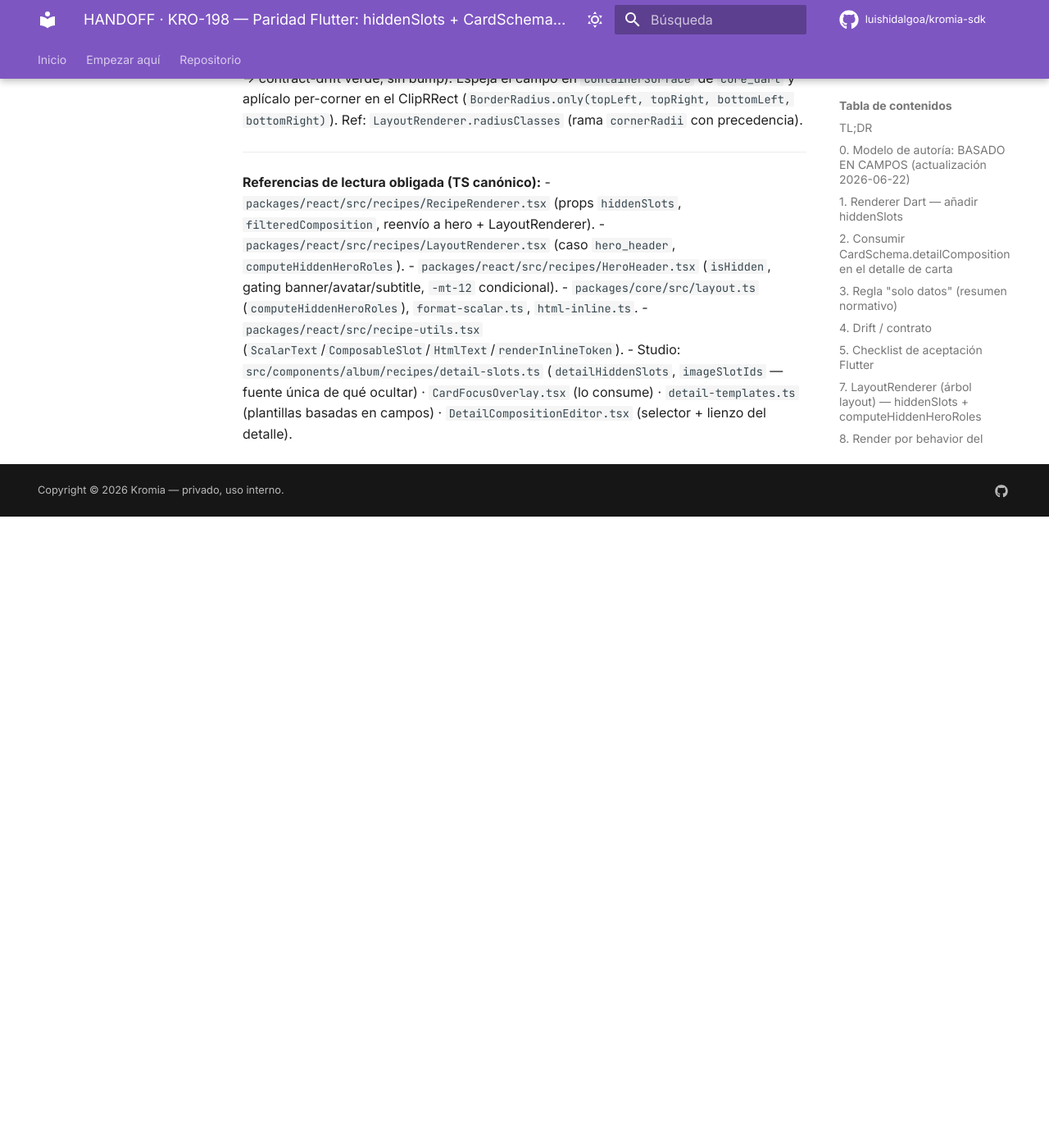
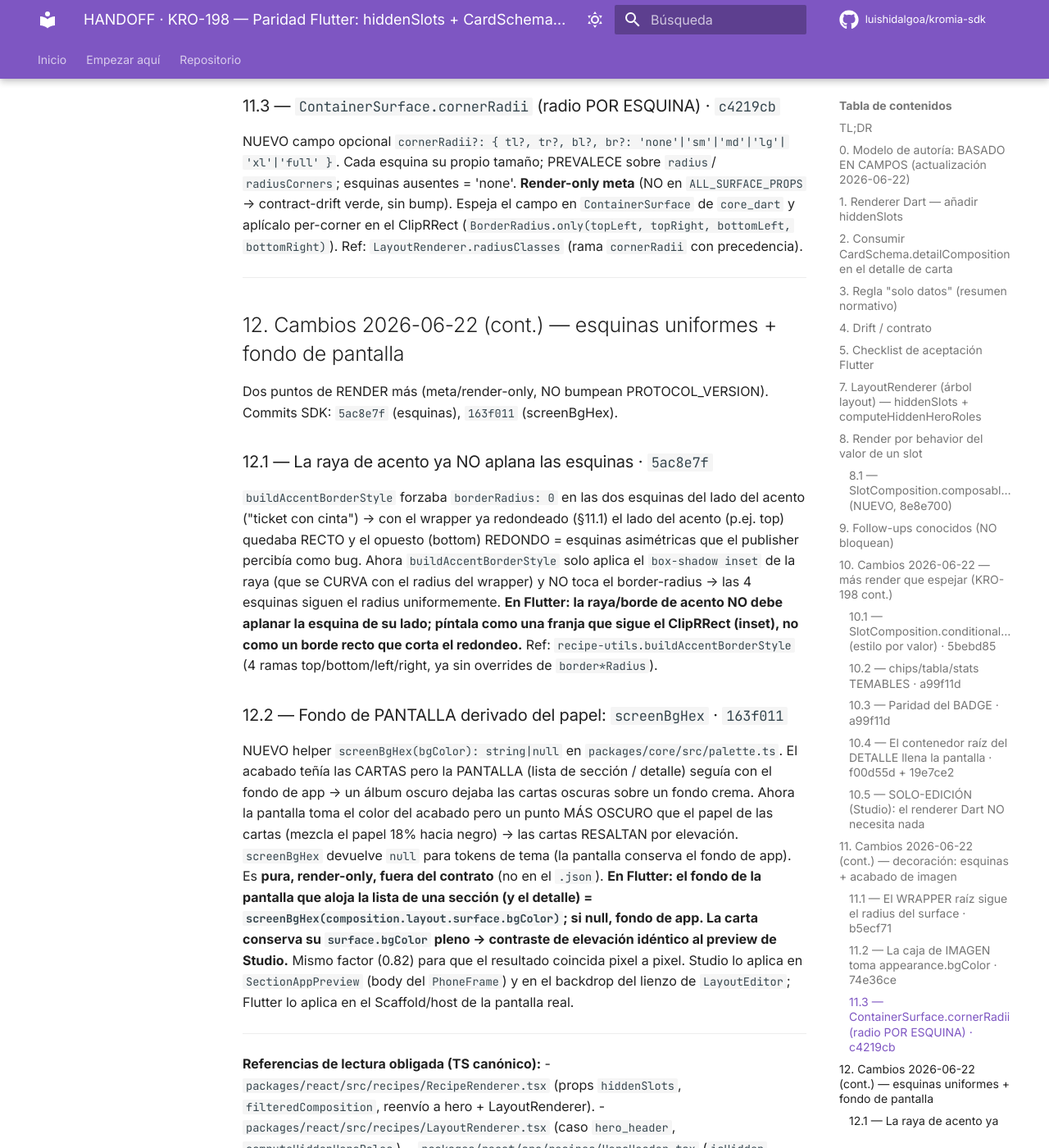
Before and after one commit to luishidalgoa/kromia-sdk, an MkDocs documentation site: the page built from docs/kro198-detail-composition-flutter.md, in a window 1280 px wide and 1400 px high, scrolled down 9967 px. Shown: the whole window at 82% size. Built offline with MkDocs 1.6.1 and Material for MkDocs 9.7.7, drawn with Linux system fonts in a browser that asks for light colours; comment, search, counter and statistics services are not loaded; before the commit the page ends 10597 px from its top, so only the background shows below that; some of the changed text lies outside the part shown.

Commit message:
docs(coordination): handoff Flutter §12 — esquinas uniformes + screenBgHex (KRO-198)
Añade §12 al doc de detalle + entrada (7) en la cola de COORDINATION: (a) la raya de
acento ya no aplana esquinas (Flutter: franja que sigue el ClipRRect), (b) screenBgHex
= fondo de pantalla derivado del papel ×0.82 (Flutter: fondo del Scaffold). Render-only.

Co-Authored-By: Claude Opus 4.8 (1M context) <noreply@anthropic.com>

```diff
--- a/docs/kro198-detail-composition-flutter.md
+++ b/docs/kro198-detail-composition-flutter.md
@@ -16,6 +16,8 @@ Ya shipeado en TS:
 4. **NUEVO (5410852)** — el detalle se construye en el **lienzo** (árbol `layout`). Para que siga siendo "solo datos" con layout-tree, `LayoutRenderer` también acepta `hiddenSlots` y oculta los roles del `hero_header` cuyo slotId esté en la lista. La decisión vive en core: **`computeHiddenHeroRoles(roles, nodeHidden, nodeSlots, hiddenSlots)`** (pura) → ver §7.
 5. **NUEVO (53808fb)** — render por **behavior** completo: currency/measurement con `behaviorConfig`, `html` seguro (`parseInlineHtml`, allowlist), code/url/email/phone/tags/url_list/email_list → ver §8.
 6. **NUEVO 2026-06-22 (§10)** — 4 puntos de render más (todos meta, render-only): `conditionalStyle` (estilo por valor, integrar en `resolveSlot`), chips/tabla/stats **temables**, paridad del **badge** (opacity/shadow + color dinámico), y el contenedor raíz del **detalle llena la pantalla**. Acabados (THEME_PRESETS) y contraste = **solo-edición, Flutter los ignora**.
+7. **NUEVO 2026-06-22 (§11)** — decoración: el **wrapper raíz** sigue el radius del surface (4 esquinas), la **caja de imagen** toma `appearance.bgColor`, y nuevo `ContainerSurface.cornerRadii` (radio por esquina, render-only).
+8. **NUEVO 2026-06-22 (§12)** — la **raya de acento ya no aplana** las esquinas de su lado (se curva con el radius → 4 esquinas uniformes), y nuevo `screenBgHex(bgColor)`: la **pantalla** (lista/detalle) toma el acabado un punto más oscuro que las cartas → éstas resaltan por elevación.
 
 Flutter debe replicar **exactamente** esta semántica en su renderer Dart.
 
@@ -351,6 +353,40 @@ NUEVO campo opcional `cornerRadii?: { tl?, tr?, bl?, br?: 'none'|'sm'|'md'|'lg'|
 
 ---
 
+## 12. Cambios 2026-06-22 (cont.) — esquinas uniformes + fondo de pantalla
+
+Dos puntos de RENDER más (meta/render-only, NO bumpean PROTOCOL_VERSION). Commits
+SDK: `5ac8e7f` (esquinas), `163f011` (screenBgHex).
+
+### 12.1 — La raya de acento ya NO aplana las esquinas · `5ac8e7f`
+`buildAccentBorderStyle` forzaba `borderRadius: 0` en las dos esquinas del lado del
+acento ("ticket con cinta") → con el wrapper ya redondeado (§11.1) el lado del
+acento (p.ej. top) quedaba RECTO y el opuesto (bottom) REDONDO = esquinas
+asimétricas que el publisher percibía como bug. Ahora `buildAccentBorderStyle` solo
+aplica el `box-shadow inset` de la raya (que se CURVA con el radius del wrapper) y
+NO toca el border-radius → las 4 esquinas siguen el radius uniformemente.
+**En Flutter: la raya/borde de acento NO debe aplanar la esquina de su lado; píntala
+como una franja que sigue el ClipRRect (inset), no como un borde recto que corta el
+redondeo.** Ref: `recipe-utils.buildAccentBorderStyle` (4 ramas top/bottom/left/right,
+ya sin overrides de `border*Radius`).
+
+### 12.2 — Fondo de PANTALLA derivado del papel: `screenBgHex` · `163f011`
+NUEVO helper `screenBgHex(bgColor): string|null` en `packages/core/src/palette.ts`.
+El acabado teñía las CARTAS pero la PANTALLA (lista de sección / detalle) seguía con
+el fondo de app → un álbum oscuro dejaba las cartas oscuras sobre un fondo crema.
+Ahora la pantalla toma el color del acabado pero un punto MÁS OSCURO que el papel de
+las cartas (mezcla el papel 18% hacia negro) → las cartas RESALTAN por elevación.
+`screenBgHex` devuelve `null` para tokens de tema (la pantalla conserva el fondo de
+app). Es **pura, render-only, fuera del contrato** (no en el `.json`).
+**En Flutter: el fondo de la pantalla que aloja la lista de una sección (y el detalle)
+= `screenBgHex(composition.layout.surface.bgColor)`; si null, fondo de app. La carta
+conserva su `surface.bgColor` pleno → contraste de elevación idéntico al preview de
+Studio.** Mismo factor (0.82) para que el resultado coincida pixel a pixel.
+Studio lo aplica en `SectionAppPreview` (body del `PhoneFrame`) y en el backdrop del
+lienzo de `LayoutEditor`; Flutter lo aplica en el Scaffold/host de la pantalla real.
+
+---
+
 **Referencias de lectura obligada (TS canónico):**
 - `packages/react/src/recipes/RecipeRenderer.tsx` (props `hiddenSlots`, `filteredComposition`, reenvío a hero + LayoutRenderer).
 - `packages/react/src/recipes/LayoutRenderer.tsx` (caso `hero_header`, `computeHiddenHeroRoles`).
```
Also changed, not shown: COORDINATION.md (+11 -2 lines).
